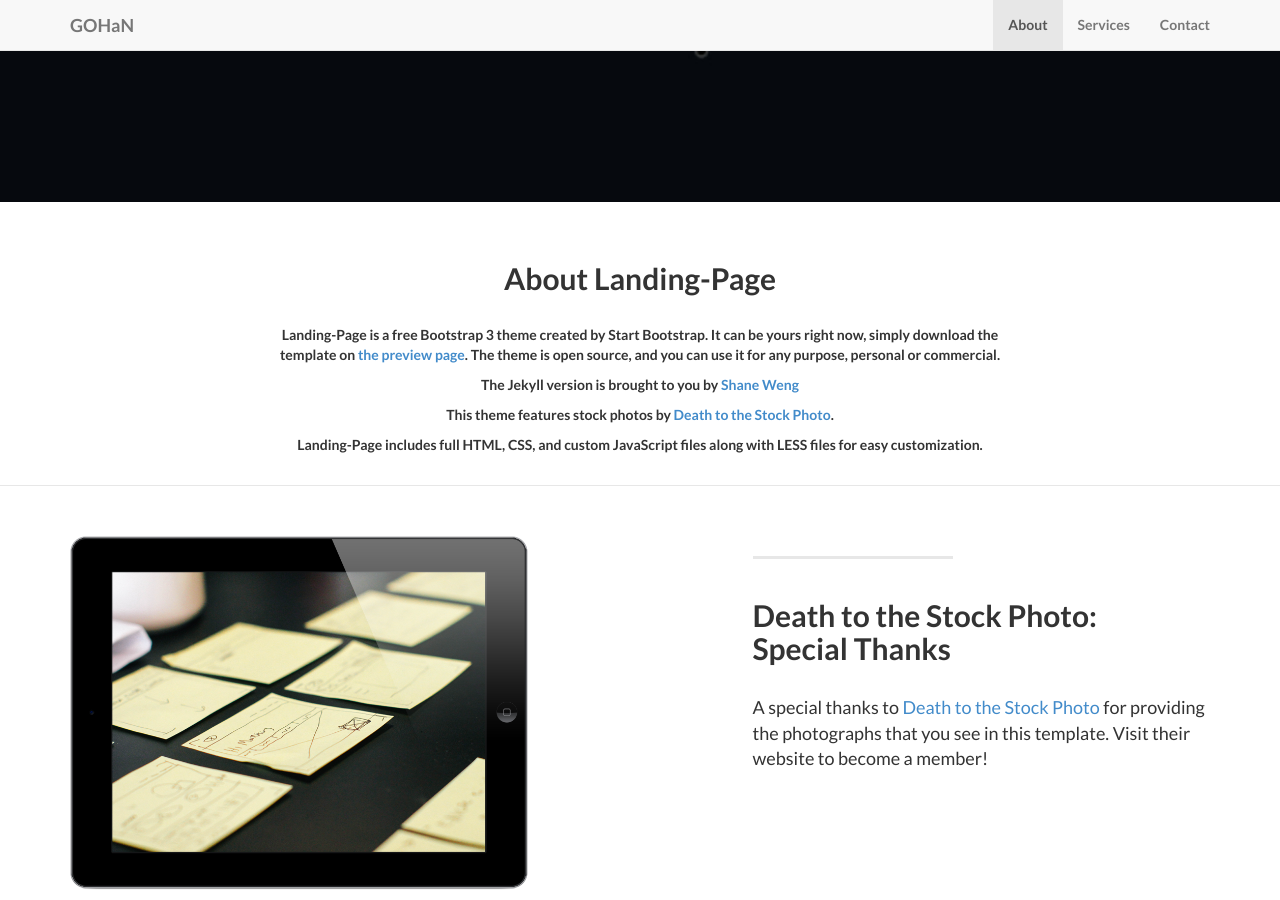
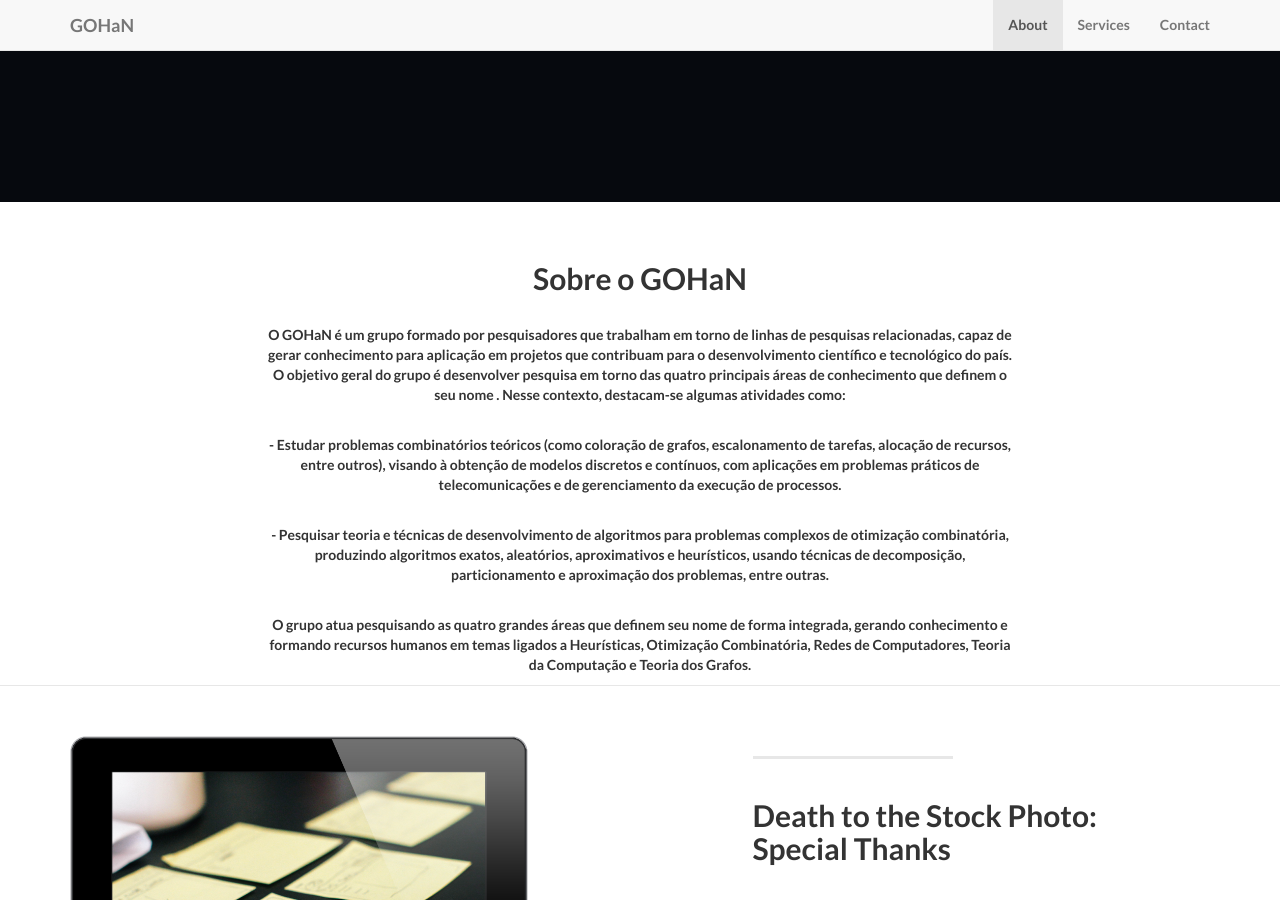
Before and after one commit to ufccrateus/gohan, a Jekyll site: the page built from index.html, in a window 1280 px wide and 900 px high, scrolled down 575 px. Built offline with Jekyll 4.4.1, drawn with Linux system fonts in a browser that asks for light colours; nearby versions of some CDN libraries; library files that are not in the unit come from our copies.

Commit message:
updae about

```diff
--- a/_includes/about.html
+++ b/_includes/about.html
@@ -3,13 +3,18 @@
         <div class="row">
             <div class="col-lg-8 col-lg-offset-2">
               <br/><br/>
-              <h2>About Landing-Page</h2>
+              <h2>Sobre o GOHaN</h2>
               <br/>
-                <p>Landing-Page is a free Bootstrap 3 theme created by Start Bootstrap. It can be yours right now, simply download the template on <a href="http://startbootstrap.com/template-overviews/landing-page/">the preview page</a>. The theme is open source, and you can use it for any purpose, personal or commercial.</p>
-                <p>The Jekyll version is brought to you by <a href="https://github.com/swcool">Shane Weng</a></p>
-                <p>This theme features stock photos by <a href="http://join.deathtothestockphoto.com//">Death to the Stock Photo</a>.</p>
-                <p>Landing-Page includes full HTML, CSS, and custom JavaScript files along with LESS files for easy customization.</p>
+                <p>O GOHaN é um grupo formado por pesquisadores que trabalham em torno de linhas de pesquisas relacionadas, capaz de gerar conhecimento para aplicação em projetos que contribuam para o desenvolvimento científico e tecnológico do país. O objetivo geral do grupo é desenvolver pesquisa em torno das quatro principais áreas de conhecimento que definem o seu nome . Nesse contexto, destacam-se algumas atividades como:
+                </p>
                 <br/>
+                <p>- Estudar problemas combinatórios teóricos (como coloração de grafos, escalonamento de tarefas, alocação de recursos, entre outros), visando à obtenção de modelos discretos e contínuos, com aplicações em problemas práticos de telecomunicações e de gerenciamento da execução de processos.
+                </p>
+                <br/>
+                <p>- Pesquisar teoria e técnicas de desenvolvimento de algoritmos para problemas complexos de otimização combinatória, produzindo algoritmos exatos, aleatórios, aproximativos e heurísticos, usando técnicas de decomposição, particionamento e aproximação dos problemas, entre outras.</p>
+                <br/>
+                <p>
+                O grupo atua pesquisando as quatro grandes áreas que definem seu nome de forma integrada, gerando conhecimento e formando recursos humanos em temas ligados a Heurísticas, Otimização Combinatória, Redes de Computadores, Teoria da Computação e Teoria dos Grafos.
               </div>
         </div>
     </section>
```
Also changed, not shown: img/intro-bg.jpg, img/intro-bg.png.
